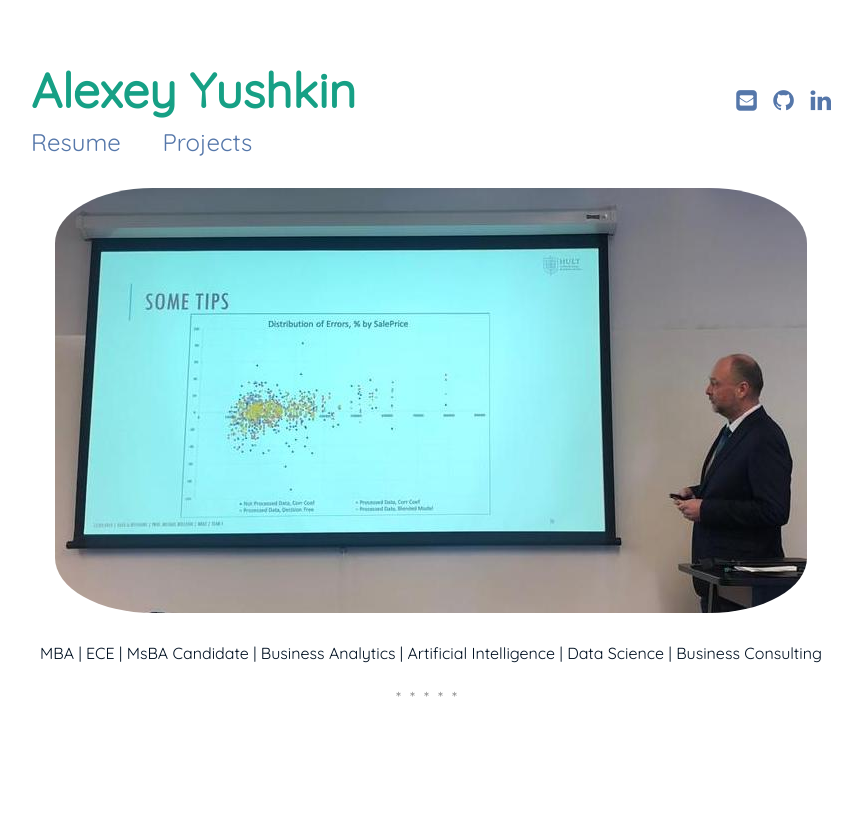
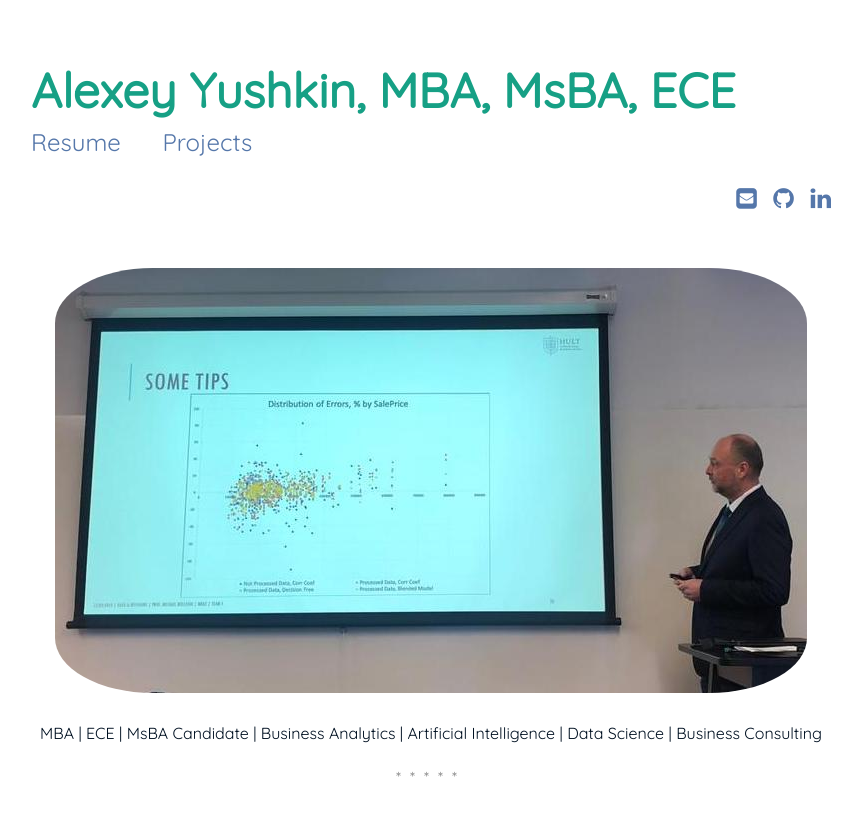
Before and after one commit to alexyushkin/alexyushkin.github.io, a Jekyll site: the page built from index.md, in a window 1280 px wide. Shown: the top 816 px of the page, without its empty margins (209-1071 px from the left). Built offline with Jekyll 4.4.1, drawn with Linux system fonts in a browser that asks for light colours; part of the change alters nothing that is shown.

Commit message:
Update _config.yml

```diff
--- a/_config.yml
+++ b/_config.yml
@@ -1,7 +1,7 @@
 # Site settings
-title: Alexey Yushkin
+title: Alexey Yushkin, MBA, MsBA, ECE
 description: >
-  MBA | ECE | MsBA Candidate | Business Analytics | Artificial Intelligence | Data Science | Business Consulting
+  Business Analytics | Artificial Intelligence | Data Science | Business Consulting
 
 baseurl: "/" # the subpath of the site
 url: "https://alexyushkin.github.io" # the base hostname & protocol for the site
```
